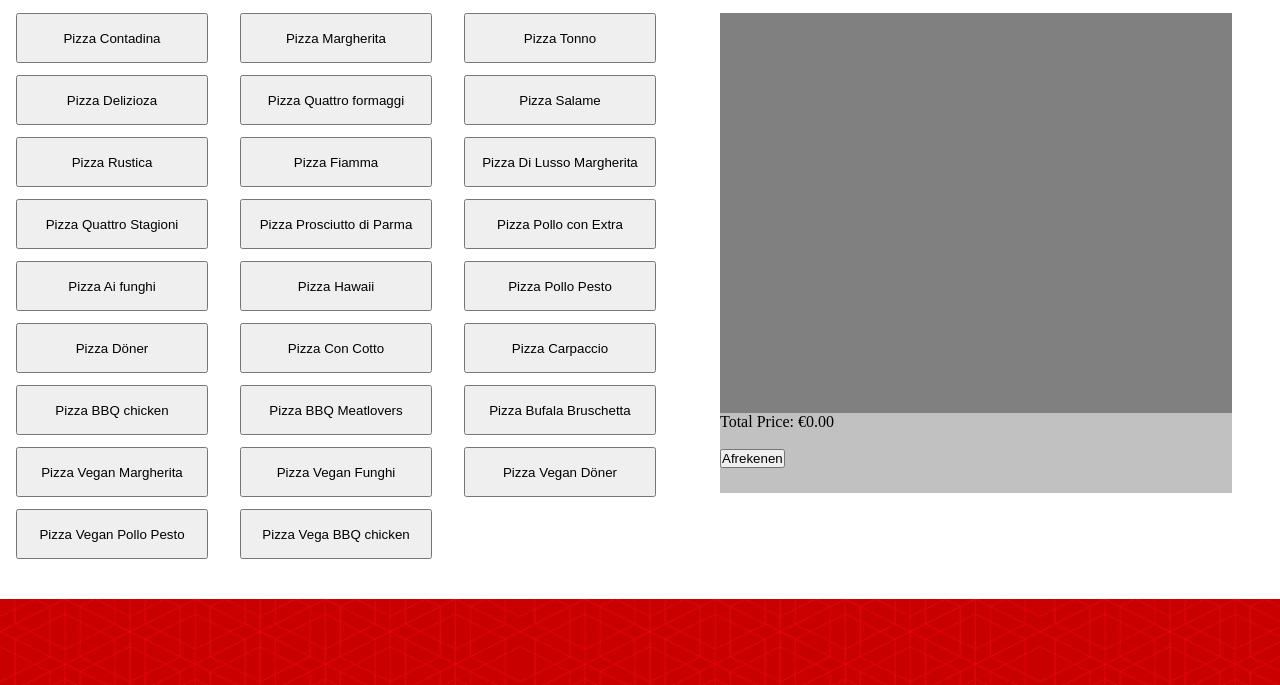
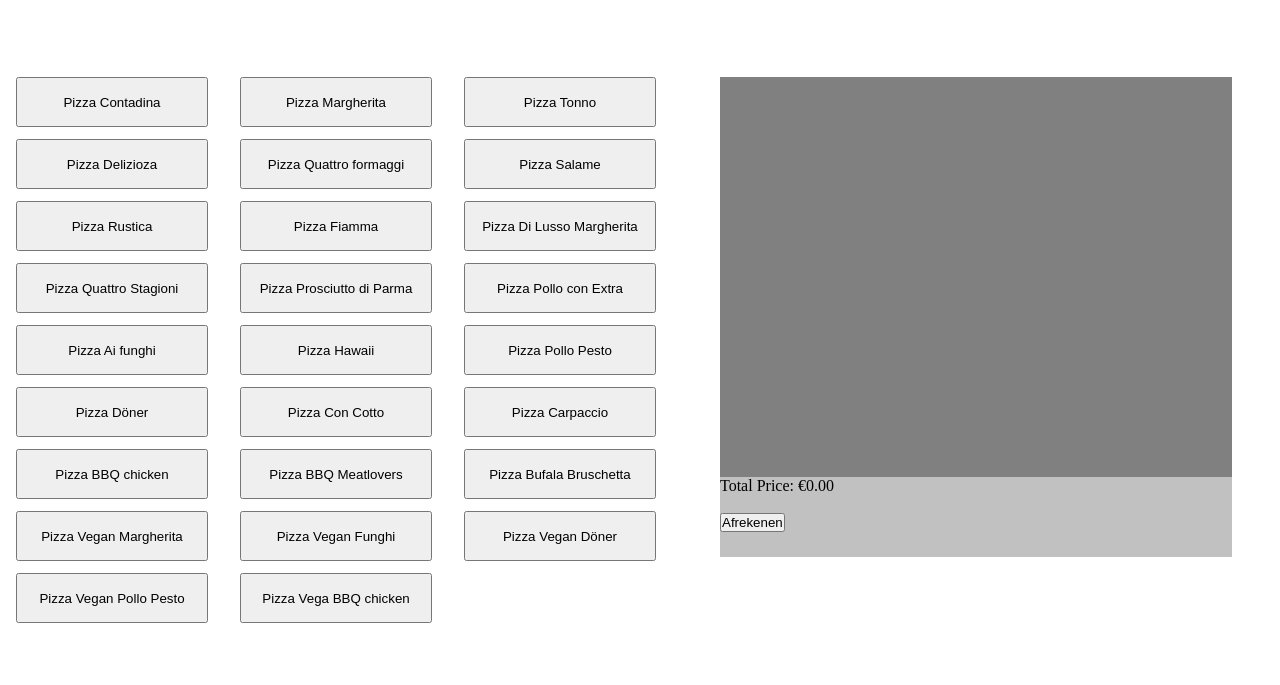
Before and after one commit to HerpieDerpieee/LJ1-BestellenSchool, a website: page Website/public/bestellen/index.html in a window 1280 px wide. Shown: the part 115-800 px from the top of the page. Drawn offline with nearby package versions, Linux system fonts and the light colour scheme; some packages are replaced by stand-ins of ours; no server answers; a script that the page names is missing.

Commit message:
bestel pagina css footer fix

```diff
--- a/Website/public/bestellen/style.css
+++ b/Website/public/bestellen/style.css
@@ -37,7 +37,7 @@ header {
 
 .main {
   grid-area: main;
-  margin-top: 2vh;
+  margin-top: 10vh;
 }
 
 .footer {
@@ -102,6 +102,7 @@ header {
 
 .footer {
   background-image: url(../img/headerBG.png);
+  margin-top: 5vh;
 }
 
 #cart {
--- /dev/null
+++ b/package.json
@@ -0,0 +1,6 @@
+{
+  "dependencies": {
+    "express": "^4.18.2",
+    "socket.io": "^4.6.1"
+  }
+}
```
Also changed, not shown: 1 other file.
